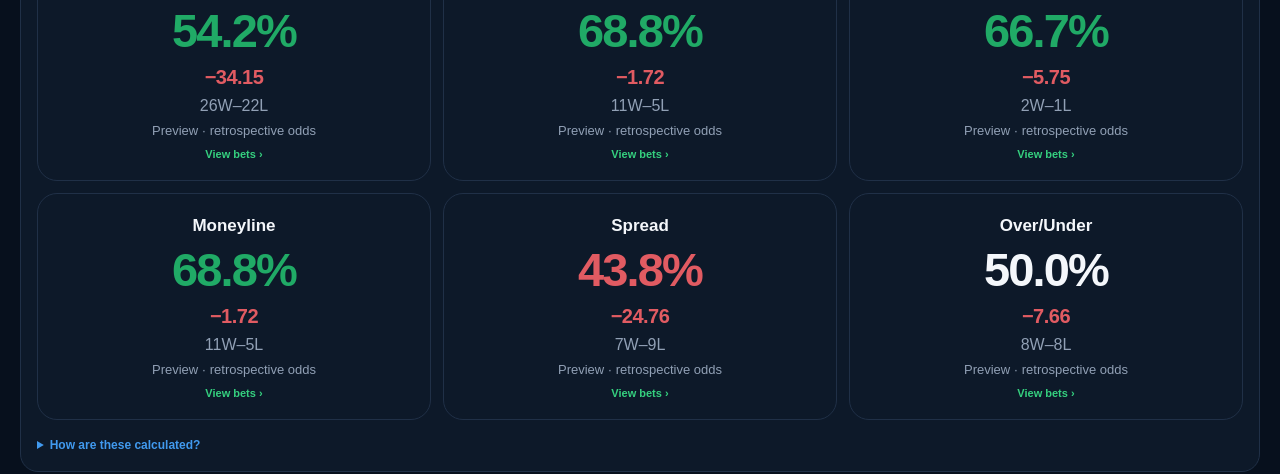
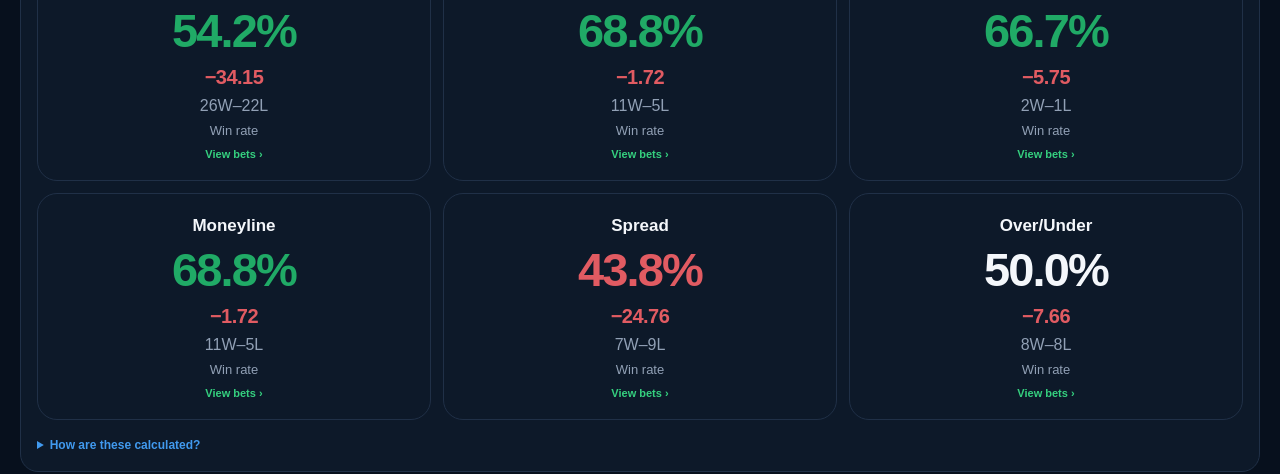
Before and after one commit to ggagov-lgtm/nflvercel, a Next.js app: page / in a window 1280 px wide. Shown: the part 980-1454 px from the top of the page. Built offline with nearby package versions, Linux system fonts and the light colour scheme; no server answers.

Commit message:
Remove repeated historical odds labels from model performance cards

```diff
--- a/app/PerformanceSummary.tsx
+++ b/app/PerformanceSummary.tsx
@@ -171,20 +171,19 @@ export default function PerformanceSummary({ weeks, currentWeek, season }: {
               const showDollars = view === "dollars";
               const hasDetail = s.picks.length > 0;
               const unavailableTop3 = Boolean(s.missingArchiveWeeks?.length) && graded === 0;
-              const estimateNote = s.previewWeek
-                ? s.missingOdds ? "Preview · moneyline price unavailable" : "Preview · retrospective odds"
-                : unavailableTop3
+              // Keep repetitive odds/preview notes off individual cards.
+              // The historical price methodology remains available below under
+              // "How are these calculated?" and inside bet-by-bet details.
+              const summaryNote = unavailableTop3
                 ? "Top 3 archive unavailable"
                 : s.aggregateOnly
-                  ? "Aggregate only · odds unavailable"
+                  ? "Aggregate only · prices unavailable"
                   : s.missingArchiveWeeks?.length
                     ? key === "top3"
                       ? `W${s.missingArchiveWeeks.join(", ")} Top 3 not archived`
                       : `Includes aggregate-only W${s.missingArchiveWeeks.join(", ")}`
                     : s.missingOdds > 0
-                ? "Moneyline odds missing"
-                : s.estimatedOdds > 0
-                  ? "Est. −110 odds"
+                      ? "Moneyline prices unavailable"
                       : graded === 0
                         ? "No graded picks"
                         : s.pushes > 0
@@ -207,7 +206,7 @@ export default function PerformanceSummary({ weeks, currentWeek, season }: {
                     {showDollars ? winPercentage(s.wins, s.losses) : money(s.profit)}
                   </span>
                   <span className="bettorCompactRecord">{s.wins}W–{s.losses}L{s.pushes ? "–" + s.pushes + "P" : ""}</span>
-                  <span className="bettorCompactMissing">{estimateNote}</span>
+                  <span className="bettorCompactMissing">{summaryNote}</span>
                   {hasDetail ? <span className="bettorCompactViewCue" aria-hidden="true">View bets ›</span> : <span className="bettorCompactNoDetails">No bet details</span>}
                 </button>
               );
```
Lines whose indentation alone changed are shown as unchanged.
